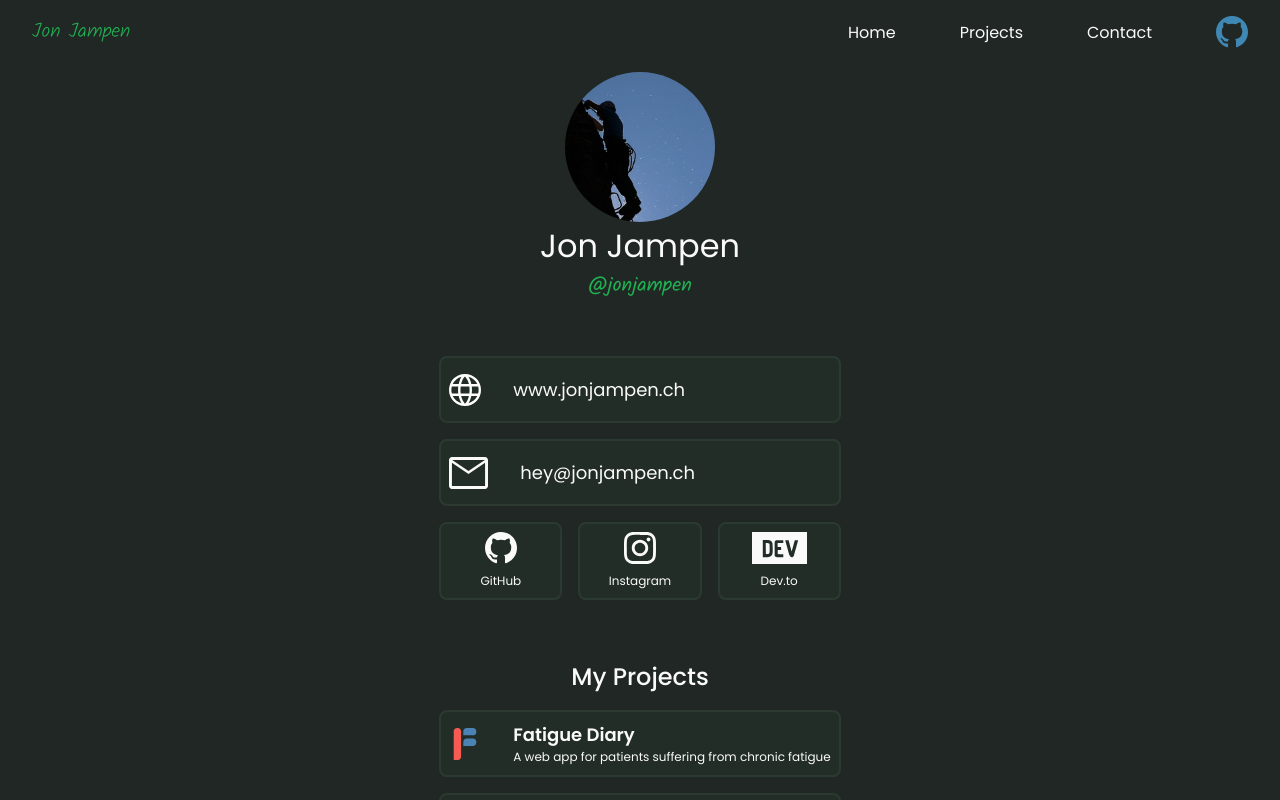
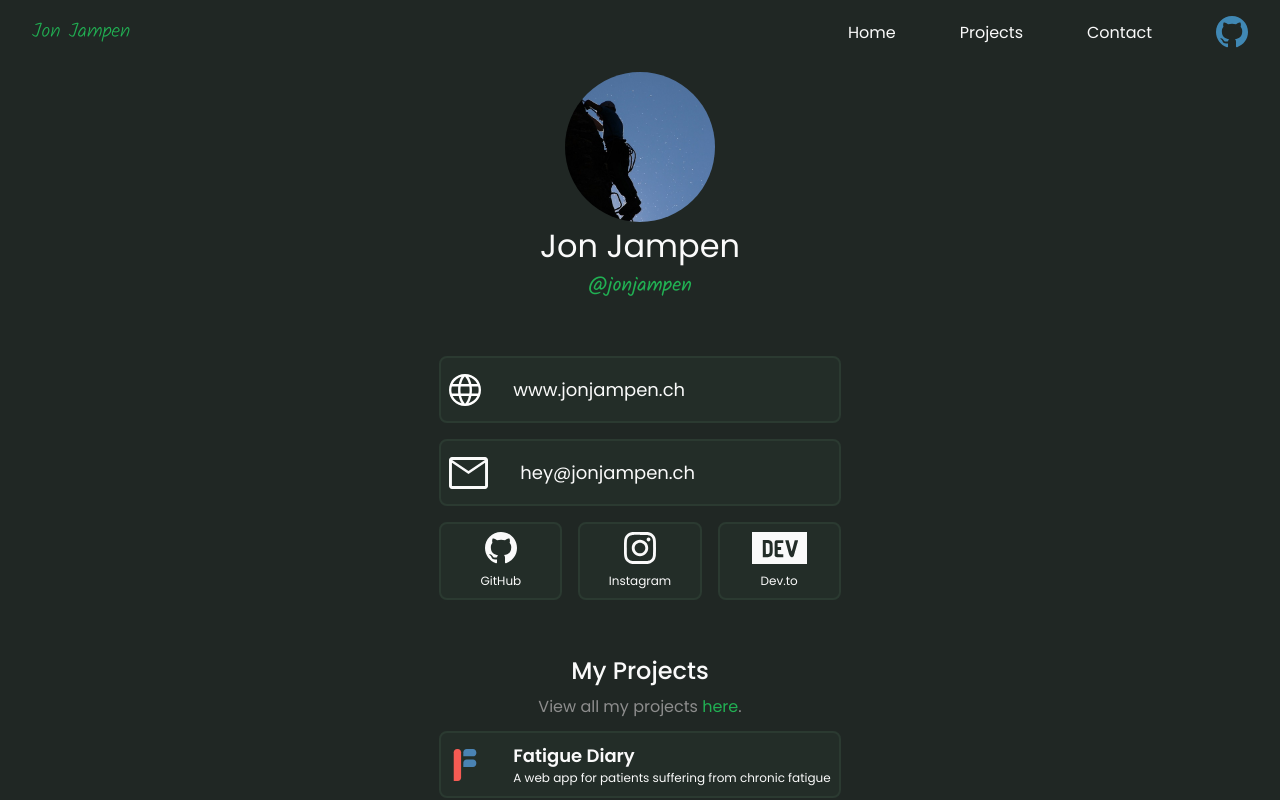
Before and after one commit to jonjampen/portfolio, a SvelteKit app: page /links in a window 1280 px wide. Shown: the top 800 px of the page. Built offline with nearby package versions, Linux system fonts and the light colour scheme.

Commit message:
Adding link to all projects to links.

```diff
--- a/src/routes/links/+page.svelte
+++ b/src/routes/links/+page.svelte
@@ -36,6 +36,7 @@
 		</div>
 		<br />
 		<h3>My Projects</h3>
+		<h6>View all my projects <a href="/projects">here</a>.</h6>
 		<div class="big-cards">
 			<a href="https://www.fatiguediary.ch/" target="_blank" class="big-card card">
 				<img src="/link-images/fatiguediary.svg" alt="email" />
--- a/src/style/link.scss
+++ b/src/style/link.scss
@@ -73,9 +73,18 @@
 			}
 		}
 	}
-	& a,
+	& a.card,
 	a:hover {
 		color: var(--white);
 		text-decoration: none;
 	}
+
+	& h3 {
+		line-height: 24px;
+		margin: 0;
+	}
+	& h6 {
+		line-height: 16px;
+		margin: 0;
+	}
 }
```
